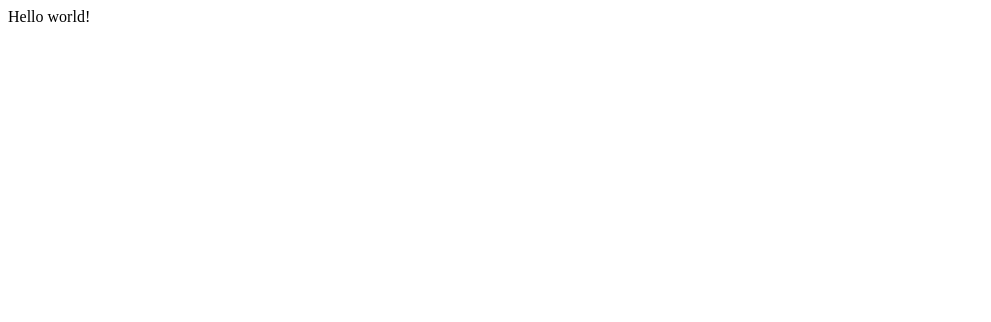
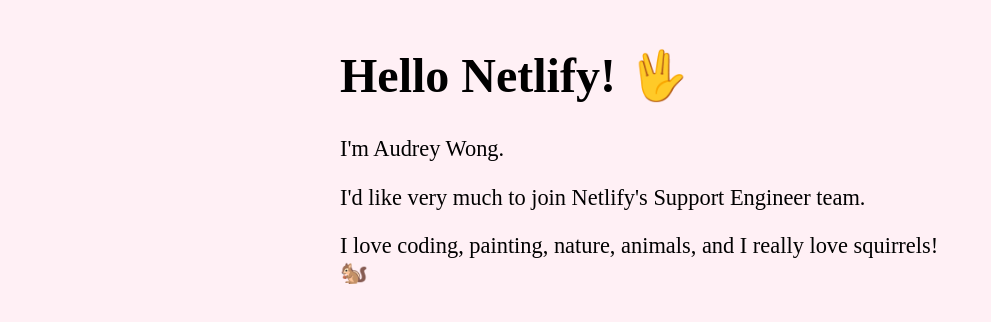
Before and after one commit to audreyshub/gatsby-netlify, a Gatsby site: page / in a window 1280 px wide. Shown: the whole page, without its empty margins (0-991 px from the left). Built offline with nearby package versions, Linux system fonts and the light colour scheme; Gatsby itself is replaced by a stand-in of ours.

Commit message:
first commit

```diff
--- /dev/null
+++ b/gatsby-browser.js
@@ -0,0 +1 @@
+import "./src/styles/global.css"
--- a/src/pages/index.js
+++ b/src/pages/index.js
@@ -1,5 +1,10 @@
 import React from "react"
 
 export default function Home() {
-  return <div>Hello world!</div>
+    return (<div class="content">
+        <h1>Hello Netlify! 🖖</h1>
+        <p>I'm Audrey Wong.</p>
+        <p>I'd like very much to join Netlify's Support Engineer team.</p>
+        <p>I love coding, painting, nature, animals, and I really love squirrels! 🐿️</p>
+    </div>);
 }
--- /dev/null
+++ b/src/styles/global.css
@@ -0,0 +1,16 @@
+html {
+    background-color: lavenderblush;
+}
+
+.content {
+    margin: 3rem auto;
+    max-width: 600px;
+}
+
+h1 {
+    font-size: 3em;
+}
+
+p {
+    font-size: 1.4em;
+}
```
